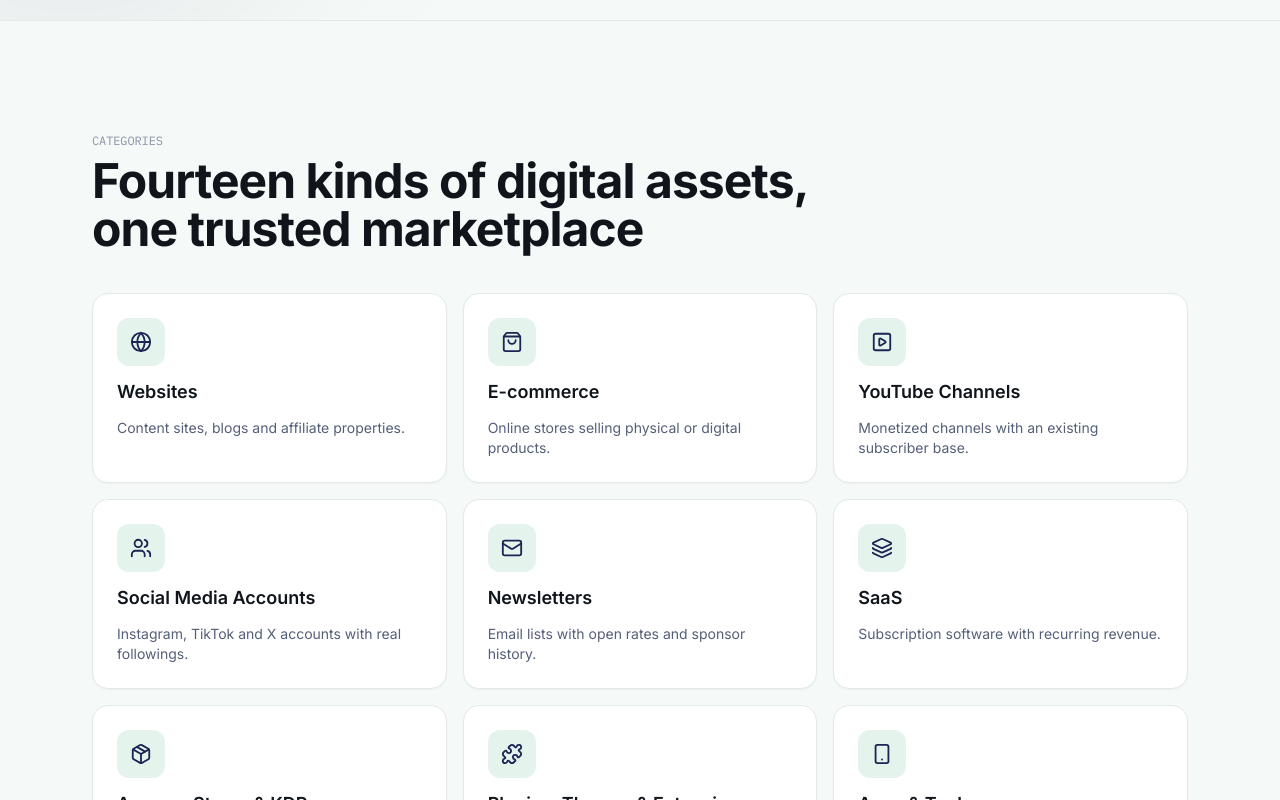
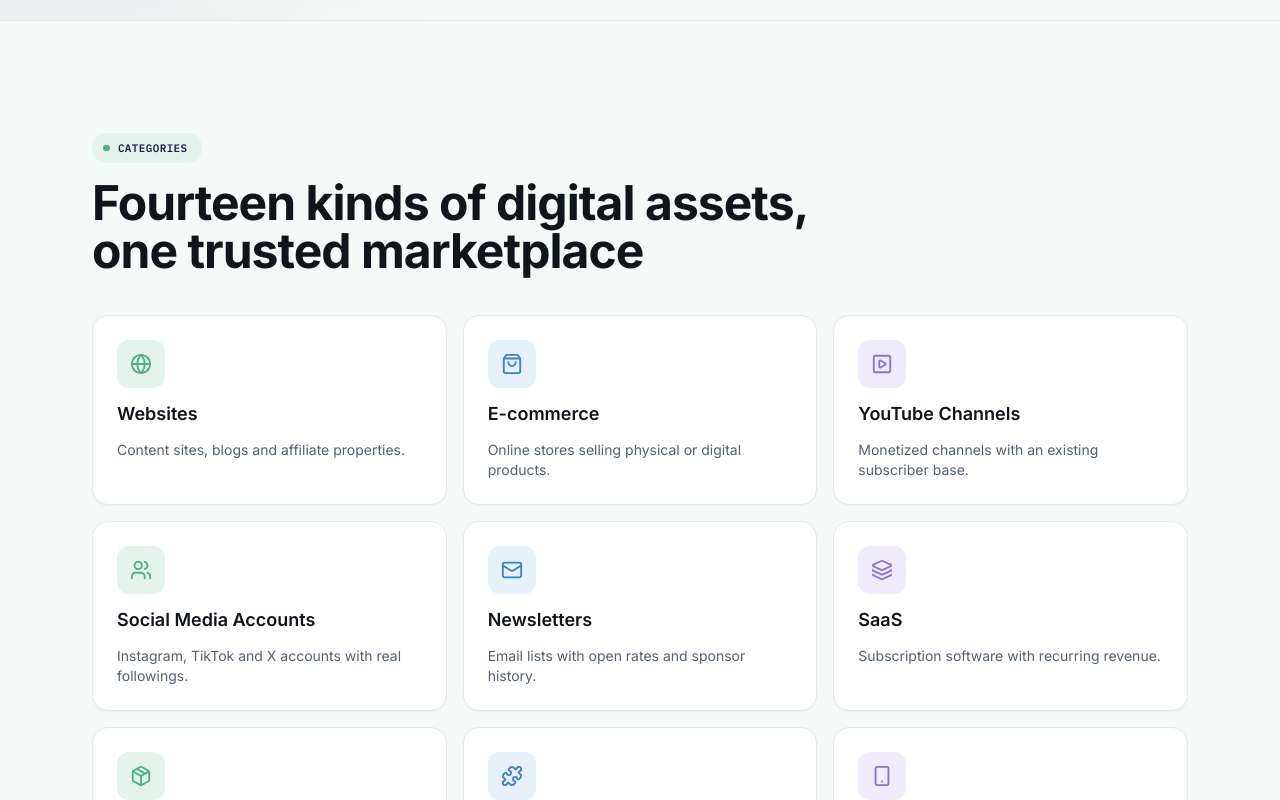
Before and after one commit to mdmanirmia/durqo-app, a Next.js app: page / in a window 1280 px wide. Shown: the part 1120-1920 px from the top of the page. Built offline with nearby package versions, Linux system fonts and the light colour scheme; no server answers; the database is empty.

Commit message:
Redesign pass 5: durqo.com-inspired richer palette + dark section

```diff
--- a/src/app/globals.css
+++ b/src/app/globals.css
@@ -14,6 +14,8 @@
   --brand-soft: #E4F4EC;
   --gold: #8B6FE0;
   --gold-soft: #F0ECFB;
+  --sky: #3B82C4;
+  --sky-soft: #E7F1FA;
   --danger: #D33A2C;
   --danger-soft: #FBE1DD;
 }
@@ -34,6 +36,8 @@
     --brand-soft: #16261E;
     --gold: #B39AF0;
     --gold-soft: #241D38;
+    --sky: #6FA8DC;
+    --sky-soft: #16232E;
     --danger: #EB8A7C;
     --danger-soft: #3A211D;
   }
@@ -53,6 +57,8 @@
   --color-brand-soft: var(--brand-soft);
   --color-gold: var(--gold);
   --color-gold-soft: var(--gold-soft);
+  --color-sky: var(--sky);
+  --color-sky-soft: var(--sky-soft);
   --color-danger: var(--danger);
   --color-danger-soft: var(--danger-soft);
   --font-display: "Inter", "Public Sans", -apple-system, sans-serif;
@@ -82,6 +88,39 @@ h1 {
 }
 
 .mono { font-family: var(--font-mono); letter-spacing: -0.01em; }
+
+/* Pill badge with a small leading dot, used above section headings
+   (e.g. "● Why Durqo") so every major section gets the same punchy
+   eyebrow treatment instead of a plain uppercase label. */
+.section-badge {
+  display: inline-flex;
+  align-items: center;
+  gap: 0.5rem;
+  border-radius: 9999px;
+  background: var(--brand-soft);
+  color: var(--brand-strong);
+  padding: 0.4rem 0.9rem 0.4rem 0.7rem;
+  font-family: var(--font-mono);
+  font-size: 0.68rem;
+  font-weight: 600;
+  letter-spacing: 0.04em;
+  text-transform: uppercase;
+}
+.section-badge::before {
+  content: "";
+  display: block;
+  height: 0.42rem;
+  width: 0.42rem;
+  border-radius: 9999px;
+  background: var(--brand);
+}
+.section-badge--on-dark {
+  background: rgba(255, 255, 255, 0.1);
+  color: #fff;
+}
+.section-badge--on-dark::before {
+  background: var(--brand);
+}
 
 /* Scroll-reveal: elements start hidden/offset, JS (useScrollReveal) flips
    data-revealed once they enter the viewport. Motion-safe only — reduced
--- a/src/app/page.tsx
+++ b/src/app/page.tsx
@@ -20,6 +20,17 @@ import { getPublishedListings } from "@/lib/data/listings.server";
 import ListingCard from "@/components/ListingCard";
 import Sparkline from "@/components/Sparkline";
 import { fmtUSD, formatQuickStat } from "@/lib/format";
+
+// Rotating icon-badge tints — durqo.com gives every feature icon its own
+// pastel colour rather than repeating one brand tint everywhere, which is
+// part of what makes it feel richer/less flat. bg/fg share a hue so the
+// icon always reads as "colour-on-its-own-pale-tint", never brand-navy on
+// a mismatched pastel.
+const TINTS = [
+  { bg: "bg-brand-soft", fg: "text-brand" },
+  { bg: "bg-sky-soft", fg: "text-sky" },
+  { bg: "bg-gold-soft", fg: "text-gold" },
+];
 
 const WHY = [
   { icon: ShieldCheck, title: "Escrow-protected payments", body: "Every transaction runs through a licensed escrow partner — funds release only after assets transfer." },
@@ -145,9 +156,11 @@ export default async function Home() {
 
                   <p className="mono text-[0.65rem] uppercase tracking-wide text-ink-faint">How your deal is protected</p>
                   <div className="mt-5 flex flex-col gap-5">
-                    {OVERVIEW_POINTS.map(({ icon: Icon, title, body }) => (
+                    {OVERVIEW_POINTS.map(({ icon: Icon, title, body }, i) => {
+                      const tint = TINTS[i % TINTS.length];
+                      return (
                         <div key={title} className="flex items-start gap-3">
-                        <span className="grid h-9 w-9 shrink-0 place-items-center rounded-xl bg-brand-soft text-brand-strong">
+                          <span className={`grid h-9 w-9 shrink-0 place-items-center rounded-xl ${tint.bg} ${tint.fg}`}>
                             <Icon size={17} />
                           </span>
                           <div>
@@ -155,7 +168,8 @@ export default async function Home() {
                             <p className="mt-0.5 text-xs leading-relaxed text-ink-faint">{body}</p>
                           </div>
                         </div>
-                    ))}
+                      );
+                    })}
                   </div>
                 </div>
               </div>
@@ -247,11 +261,12 @@ export default async function Home() {
       {/* CATEGORIES */}
       <section className="border-t border-rule py-20 sm:py-28">
         <div className="mx-auto max-w-6xl px-5 sm:px-7">
-          <p data-reveal className="mono mb-2 text-xs uppercase tracking-wider text-ink-faint">Categories</p>
-          <h2 data-reveal style={{ transitionDelay: "60ms" }} className="mb-10 text-4xl sm:text-5xl">Fourteen kinds of digital assets, one trusted marketplace</h2>
+          <span data-reveal className="section-badge">Categories</span>
+          <h2 data-reveal style={{ transitionDelay: "60ms" }} className="mb-10 mt-4 text-4xl sm:text-5xl">Fourteen kinds of digital assets, one trusted marketplace</h2>
           <div className="grid grid-cols-1 gap-4 sm:grid-cols-2 md:grid-cols-3">
             {CATEGORIES.map((c, i) => {
               const Icon = categoryIcon(c.id);
+              const tint = TINTS[i % TINTS.length];
               return (
                 <Link
                   key={c.id}
@@ -261,7 +276,7 @@ export default async function Home() {
                   className="group relative flex flex-col gap-3 overflow-hidden rounded-2xl border border-rule bg-paper-raised p-6 shadow-[0_1px_2px_rgba(15,23,41,0.04)] transition hover:-translate-y-1 hover:border-brand hover:shadow-[0_20px_40px_-20px_rgba(15,23,41,0.25)]"
                 >
                   <div className={`absolute inset-0 -z-10 bg-gradient-to-br opacity-0 transition group-hover:opacity-100 ${CATEGORY_TINTS[i % CATEGORY_TINTS.length]}`} />
-                  <span className="grid h-12 w-12 place-items-center rounded-xl bg-brand-soft text-brand-strong transition group-hover:bg-brand group-hover:text-white">
+                  <span className={`grid h-12 w-12 place-items-center rounded-xl ${tint.bg} ${tint.fg} transition group-hover:bg-brand group-hover:text-white`}>
                     <Icon size={22} />
                   </span>
                   <span className="text-lg font-semibold">{c.name}</span>
@@ -278,8 +293,8 @@ export default async function Home() {
         <div className="mx-auto max-w-6xl px-5 sm:px-7">
           <div className="mb-10 flex flex-wrap items-end justify-between gap-4">
             <div data-reveal>
-              <p className="mono mb-2 text-xs uppercase tracking-wider text-ink-faint">Latest listings</p>
-              <h2 className="text-4xl sm:text-5xl">On the market this week</h2>
+              <span className="section-badge">Latest listings</span>
+              <h2 className="mt-4 text-4xl sm:text-5xl">On the market this week</h2>
             </div>
             <Link href="/buy" data-reveal className="group inline-flex items-center gap-1.5 rounded-full border border-rule-strong px-5 py-2.5 text-sm font-semibold hover:border-brand hover:text-brand">
               View all listings
@@ -296,28 +311,38 @@ export default async function Home() {
         </div>
       </section>
 
-      {/* HOW IT WORKS */}
-      <section className="relative overflow-hidden border-t border-rule bg-paper-sunk py-20 sm:py-28">
-        <div aria-hidden className="pointer-events-none absolute -top-24 right-0 h-72 w-72 rounded-full bg-brand/10 blur-[100px]" />
+      {/* HOW IT WORKS — deliberately dark, full-bleed: a contrast beat against
+          the pale sections above/below it, independent of light/dark theme
+          (hardcoded navy, same pattern the closing CTA band already uses). */}
+      <section className="relative overflow-hidden bg-[#0B1220] py-20 sm:py-28">
+        <div aria-hidden className="pointer-events-none absolute -top-32 left-1/4 h-96 w-96 rounded-full bg-brand/20 blur-[130px]" />
+        <div aria-hidden className="pointer-events-none absolute -bottom-24 right-0 h-72 w-72 rounded-full bg-sky/15 blur-[110px]" />
         <div className="relative mx-auto max-w-6xl px-5 sm:px-7">
-          <p data-reveal className="mono mb-2 text-xs uppercase tracking-wider text-ink-faint">How it works</p>
-          <h2 data-reveal style={{ transitionDelay: "60ms" }} className="mb-10 text-4xl sm:text-5xl">
-            From browsing to close, in{" "}
-            <span className="bg-gradient-to-r from-brand to-brand-strong bg-clip-text text-transparent">three steps</span>
+          <span data-reveal className="section-badge section-badge--on-dark">How it works</span>
+          <h2 data-reveal style={{ transitionDelay: "60ms" }} className="mb-10 mt-4 text-4xl text-white sm:text-5xl">
+            From browsing to close, in <span className="text-brand">three steps</span>
           </h2>
           <div className="grid gap-6 sm:grid-cols-3">
-            {STEPS.map(({ icon: Icon, title, body }, i) => (
-              <div key={title} data-reveal style={{ transitionDelay: `${i * 90}ms` }} className="relative rounded-2xl border border-rule bg-paper-raised p-7 pt-9 shadow-[0_1px_2px_rgba(15,23,41,0.04)] transition hover:-translate-y-1 hover:shadow-[0_20px_40px_-20px_rgba(15,23,41,0.25)]">
+            {STEPS.map(({ icon: Icon, title, body }, i) => {
+              const tint = TINTS[i % TINTS.length];
+              return (
+                <div
+                  key={title}
+                  data-reveal
+                  style={{ transitionDelay: `${i * 90}ms` }}
+                  className="relative rounded-2xl border border-white/10 bg-white/[0.06] p-7 pt-9 backdrop-blur-sm transition hover:-translate-y-1 hover:bg-white/[0.09]"
+                >
                   <span className="mono absolute -top-4 left-6 grid h-9 w-9 place-items-center rounded-xl bg-brand text-sm font-bold text-white shadow-[0_10px_20px_-8px_rgba(79,175,131,0.7)]">
                     0{i + 1}
                   </span>
-                <span className="mb-4 grid h-11 w-11 place-items-center rounded-xl bg-brand-soft text-brand-strong">
+                  <span className={`mb-4 grid h-11 w-11 place-items-center rounded-xl ${tint.bg} ${tint.fg}`}>
                     <Icon size={20} />
                   </span>
-                <h4 className="text-lg font-semibold">{title}</h4>
-                <p className="mt-1.5 text-sm leading-relaxed text-ink-soft">{body}</p>
+                  <h4 className="text-lg font-semibold text-white">{title}</h4>
+                  <p className="mt-1.5 text-sm leading-relaxed text-white/60">{body}</p>
                 </div>
-            ))}
+              );
+            })}
           </div>
         </div>
       </section>
@@ -326,12 +351,14 @@ export default async function Home() {
       <section className="border-t border-rule py-20 sm:py-28">
         <div className="mx-auto grid max-w-6xl gap-14 px-5 sm:px-7 md:grid-cols-2 md:items-center">
           <div data-reveal>
-            <p className="mono mb-2 text-xs uppercase tracking-wider text-ink-faint">Why Durqo</p>
-            <h2 className="mb-8 text-4xl sm:text-5xl">Built for people who read the fine print</h2>
+            <span className="section-badge">Why Durqo</span>
+            <h2 className="mb-8 mt-4 text-4xl sm:text-5xl">Built for people who read the fine print</h2>
             <div className="flex flex-col gap-6">
-              {WHY.map(({ icon: Icon, title, body }) => (
+              {WHY.map(({ icon: Icon, title, body }, i) => {
+                const tint = TINTS[i % TINTS.length];
+                return (
                   <div key={title} className="flex gap-4">
-                  <span className="mt-0.5 grid h-11 w-11 shrink-0 place-items-center rounded-xl bg-brand-soft text-brand-strong">
+                    <span className={`mt-0.5 grid h-11 w-11 shrink-0 place-items-center rounded-xl ${tint.bg} ${tint.fg}`}>
                       <Icon size={20} />
                     </span>
                     <div>
@@ -339,13 +366,15 @@ export default async function Home() {
                       <p className="mt-1 max-w-[56ch] text-sm leading-relaxed text-ink-soft">{body}</p>
                     </div>
                   </div>
-              ))}
+                );
+              })}
             </div>
           </div>
 
           {/* decorative premium panel */}
           <div data-reveal style={{ transitionDelay: "120ms" }} className="relative hidden md:block">
-            <div aria-hidden className="pointer-events-none absolute -inset-8 -z-10 rounded-[2.5rem] bg-gradient-to-br from-brand-soft to-transparent blur-2xl" />
+            <div aria-hidden className="pointer-events-none absolute -inset-10 -z-10 rounded-[3rem] bg-gradient-to-br from-brand/20 via-brand-soft to-transparent blur-[70px]" />
+            <div aria-hidden className="pointer-events-none absolute -bottom-10 -left-10 -z-10 h-40 w-40 rounded-full bg-gold/15 blur-[80px]" />
             <div className="relative overflow-hidden rounded-[1.75rem] border border-rule bg-gradient-to-br from-paper-raised to-brand-soft/40 p-6 shadow-[0_32px_64px_-28px_rgba(15,23,41,0.28)]">
               <div className="mb-5 flex items-center gap-1.5">
                 <span className="h-2.5 w-2.5 rounded-full bg-danger/60" />
@@ -359,12 +388,16 @@ export default async function Home() {
                   <div className="h-3 w-1/2 rounded-full bg-rule-strong/70" />
                   <div className="flex items-end gap-1.5 pt-1">
                     {[40, 65, 50, 80, 60, 95].map((h, i) => (
-                      <div key={i} className="w-4 rounded-t-sm bg-brand/70" style={{ height: `${h * 0.5}px` }} />
+                      <div
+                        key={i}
+                        className={`w-4 rounded-t-sm ${i % 3 === 0 ? "bg-brand/70" : i % 3 === 1 ? "bg-sky/60" : "bg-gold/60"}`}
+                        style={{ height: `${h * 0.5}px` }}
+                      />
                     ))}
                   </div>
                 </div>
                 <div className="grid h-24 w-24 shrink-0 place-items-center self-center rounded-full border-[6px] border-brand/25">
-                  <span className="grid h-14 w-14 place-items-center rounded-full bg-brand text-white">
+                  <span className="grid h-14 w-14 place-items-center rounded-full bg-gradient-to-br from-brand to-brand-strong text-white shadow-[0_12px_24px_-10px_rgba(79,175,131,0.7)]">
                     <Sparkles size={22} />
                   </span>
                 </div>
```
Lines whose indentation alone changed are shown as unchanged.
